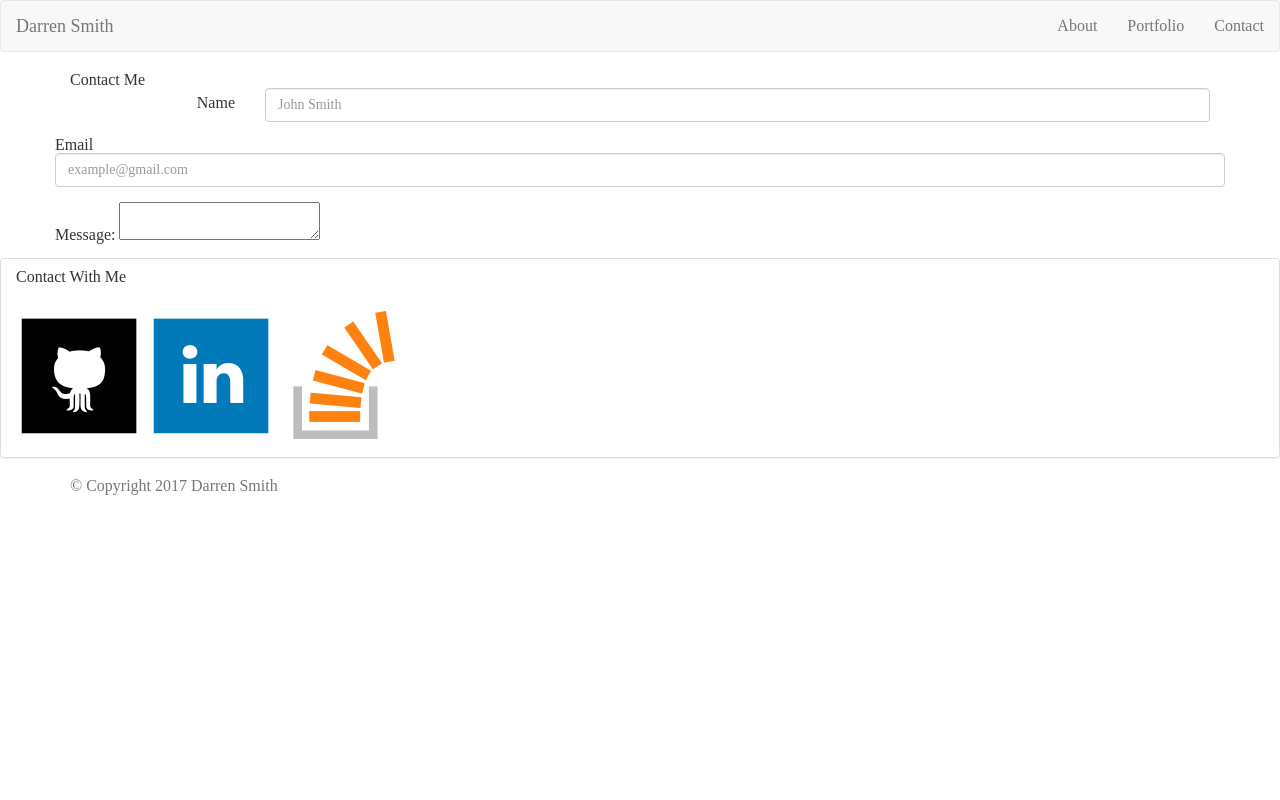
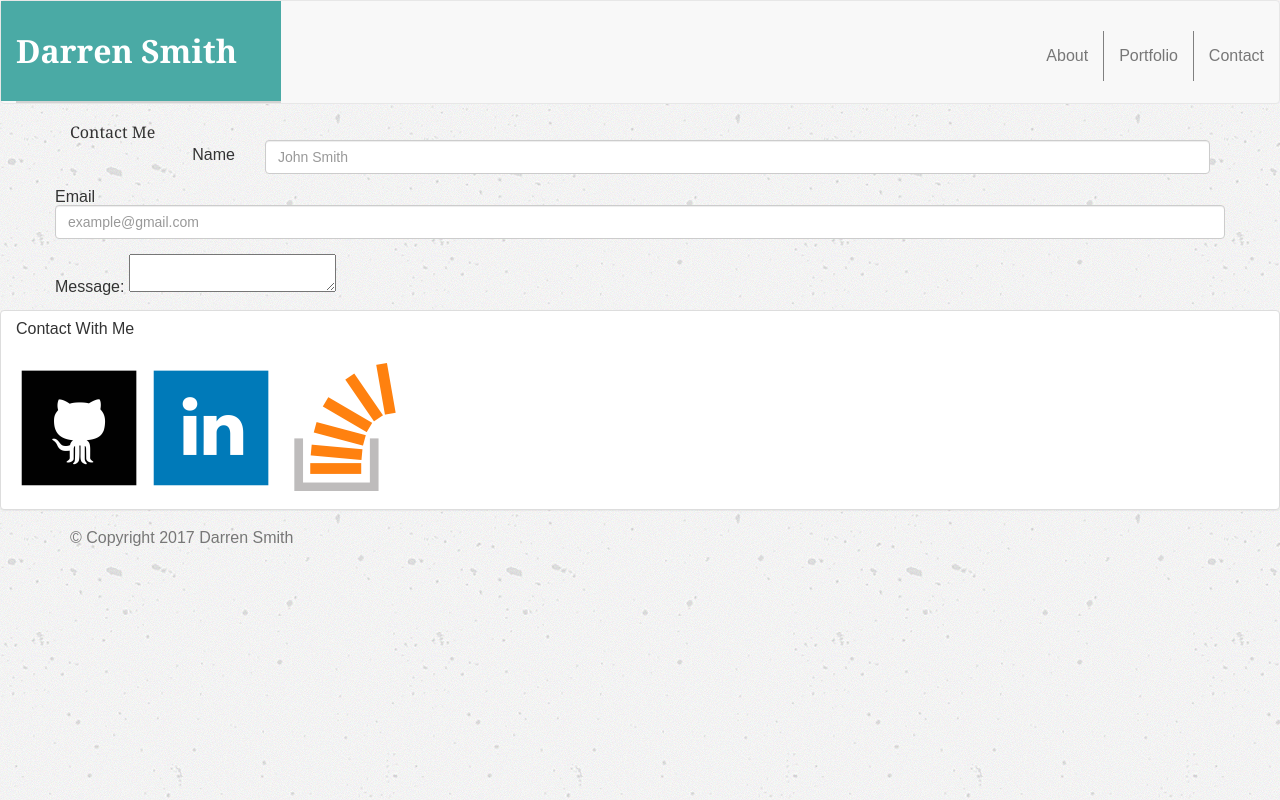
Before and after one commit to GitDarren/Bootstrap-Portfolio, a plain HTML site: page contact.html in a window 1280 px wide. Drawn offline with nearby package versions, Linux system fonts and the light colour scheme.

Commit message:
first attempt at css

```diff
--- a/assets/css/style.css
+++ b/assets/css/style.css
@@ -0,0 +1,51 @@
+html {
+    position: relative;
+    min-height: 100%;
+}
+body    {
+    font-family: 'Arial', 'Helvetica Neue', Helvetica, sans-serif;
+    background-image: url(../images/concrete-texture.png);
+    margin: 0 0 50px;
+}
+
+.headings, .navbar-brand  {
+    font-family: 'Georgia', Times, Times New Roman, serif;
+
+}
+
+.navbar-header   {
+    background-color: white;
+    border-bottom: 2px solid lightgray;
+}
+
+.navbar-brand    {
+    text-decoration: none;
+    background-color: #4aaaa5;
+    padding: 0;
+    height: 100px;
+    width: 280px;
+}
+
+h1  {
+    padding-top: 40px;
+    color: white;
+    font-size: 32px;
+    font-weight: bold;
+    padding-left: 15px;
+}
+
+.nav.navbar-nav.navbar-right  {
+    padding-top: 30px;
+}
+
+.nav-links {
+    padding: 0 15px 0 15px;
+    color: gray;
+}
+.border {
+    border-left: 1px solid grey;
+}
+
+a.nav-links {
+    padding: none;
+}
--- a/contact.html
+++ b/contact.html
@@ -23,25 +23,20 @@
         <div class="container-fluid">
             <!-- Brand and toggle get grouped for better mobile display -->
             <div class="navbar-header">
-                <button type="button" class="navbar-toggle collapsed" data-toggle="collapse" data-target="#bs-example-navbar-collapse-1"
-                    aria-expanded="false">
-                    <span class="sr-only">Toggle navigation</span>
-                    <span class="icon-bar"></span>
-                    <span class="icon-bar"></span>
-                    <span class="icon-bar"></span>
-                </button>
-                <a class="navbar-brand" href="#">Darren Smith</a>
+                <a class="navbar-brand" href="index.html">
+                    <h1>Darren Smith</h1>
+                </a>
             </div>
 
             <ul class="nav navbar-nav navbar-right">
                 <li>
-                    <a href="index.html">About</a>
+                    <a class="nav-links" href="index.html">About</a>
                 </li>
                 <li>
-                    <a href="portfolio.html">Portfolio</a>
+                    <a class="nav-links border" href="portfolio.html">Portfolio</a>
                 </li>
                 <li>
-                    <a href="contact.html">Contact</a>
+                    <a class="nav-links border" href="contact.html">Contact</a>
                 </li>
             </ul>
         </div>
@@ -50,7 +45,7 @@
     <div class="main-content">
         <div class="container content">
             <div class=".col-xs-12 .col-md-8">
-                <h1>Contact Me</h1>
+                <h2 class="headings">Contact Me</h2>
                 <div class="long-line"></div>
                 <form class="form-horizontal">
                     <div class="form-group">
```
Also changed, not shown: index.html (+7 -12 lines), portfolio.html (+7 -12 lines).
